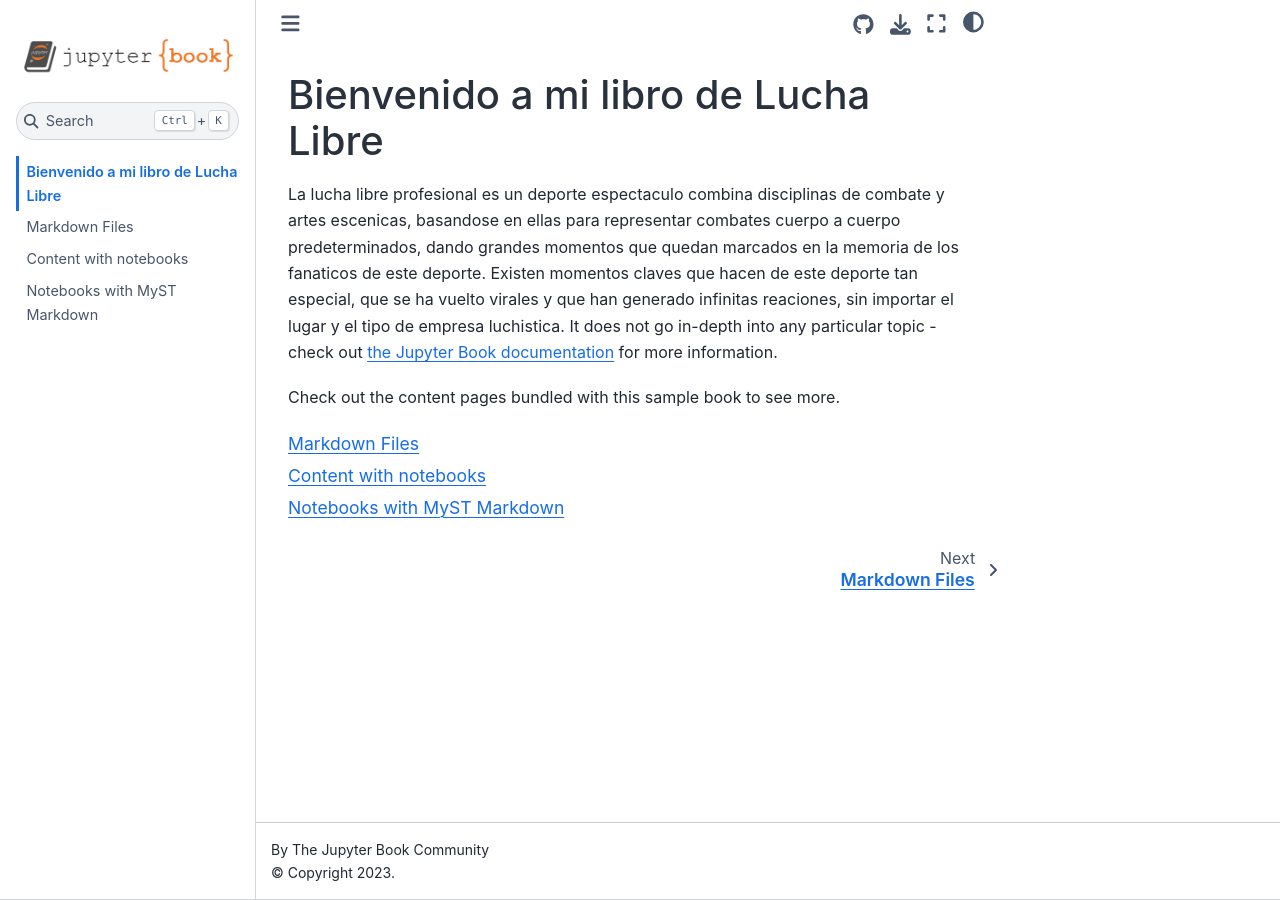
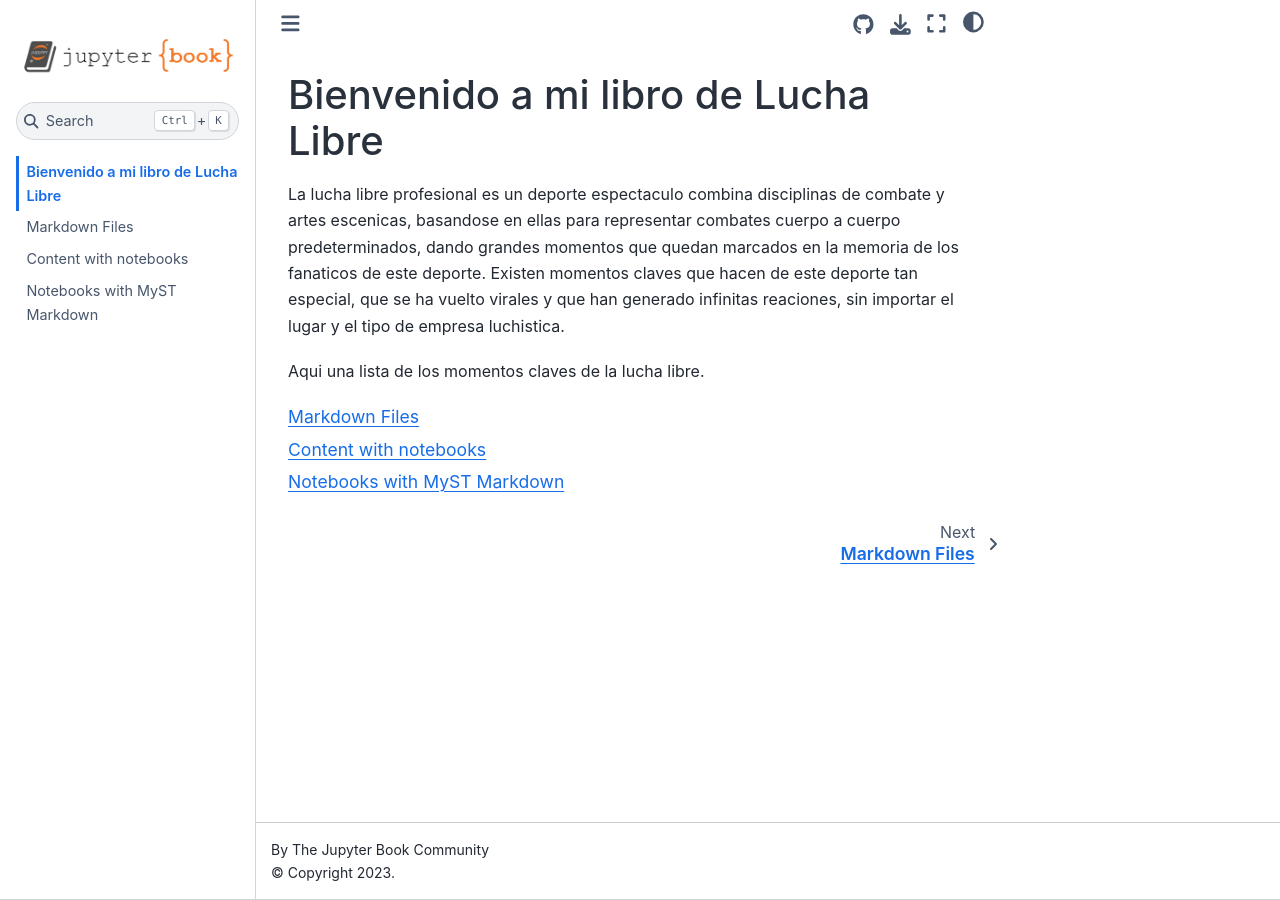
Before and after one commit to JeffersonQc/milibro, a Jupyter Book: the page built from intro.md, in a window 1280 px wide. Built offline with Jupyter Book 1.0.4 settings and Sphinx 7.4.7 and the Sphinx Book theme 1.1.4, drawn with Linux system fonts in a browser that asks for light colours.

Commit message:
Update intro.md

````diff
--- a/intro.md
+++ b/intro.md
@@ -2,9 +2,9 @@
 
 La lucha libre profesional es un deporte espectaculo combina disciplinas de combate y artes escenicas, basandose en ellas para representar combates cuerpo a cuerpo predeterminados, dando grandes momentos que quedan marcados en la memoria de los fanaticos de este deporte.
 Existen momentos claves que hacen de este deporte tan especial, que se ha vuelto virales y que han generado infinitas reaciones, sin importar el lugar y el tipo de empresa luchistica.
-It does not go in-depth into any particular topic - check out [the Jupyter Book documentation](https://jupyterbook.org) for more information.
 
-Check out the content pages bundled with this sample book to see more.
+
+Aqui una lista de los momentos claves de la lucha libre.
 
 ```{tableofcontents}
 ```
````
